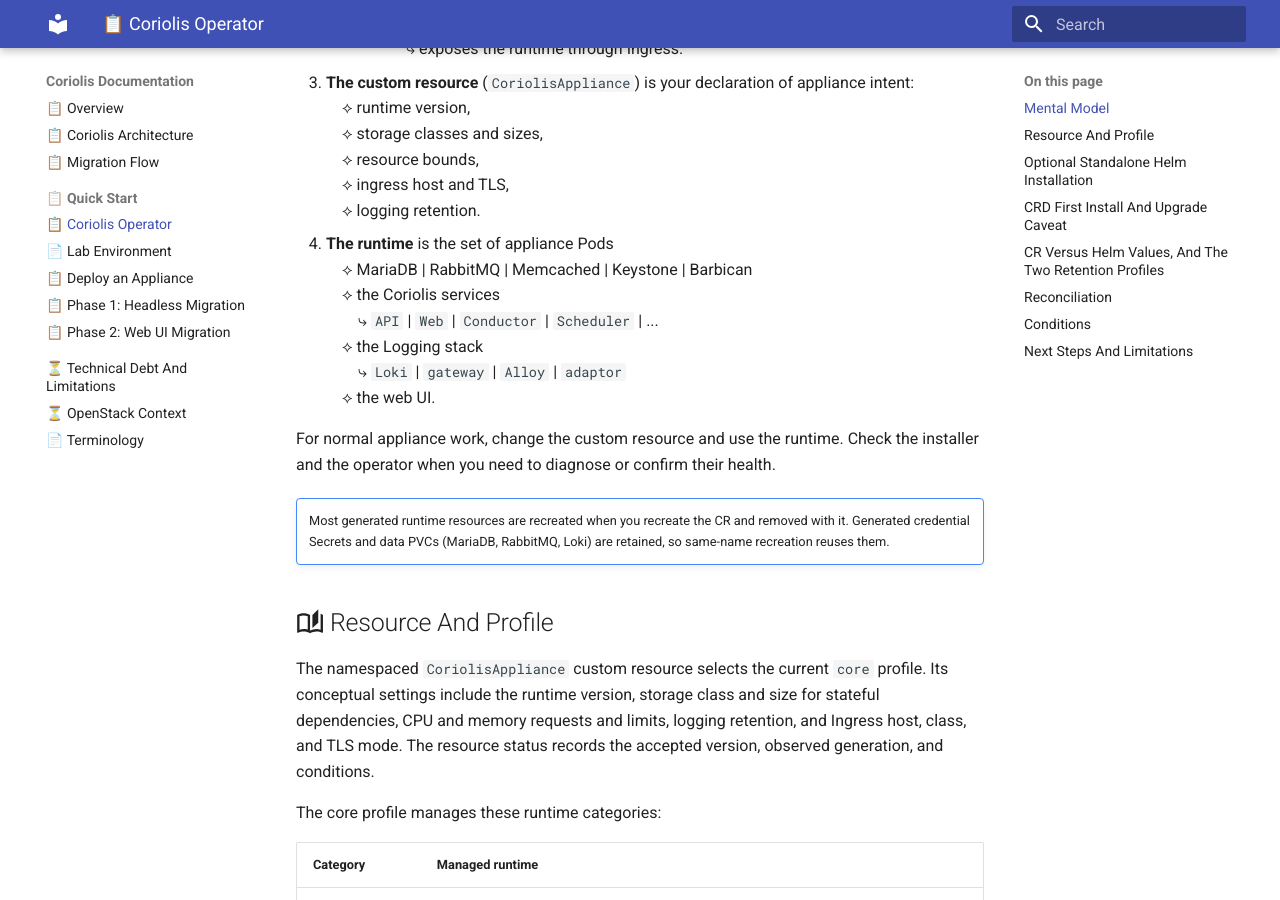
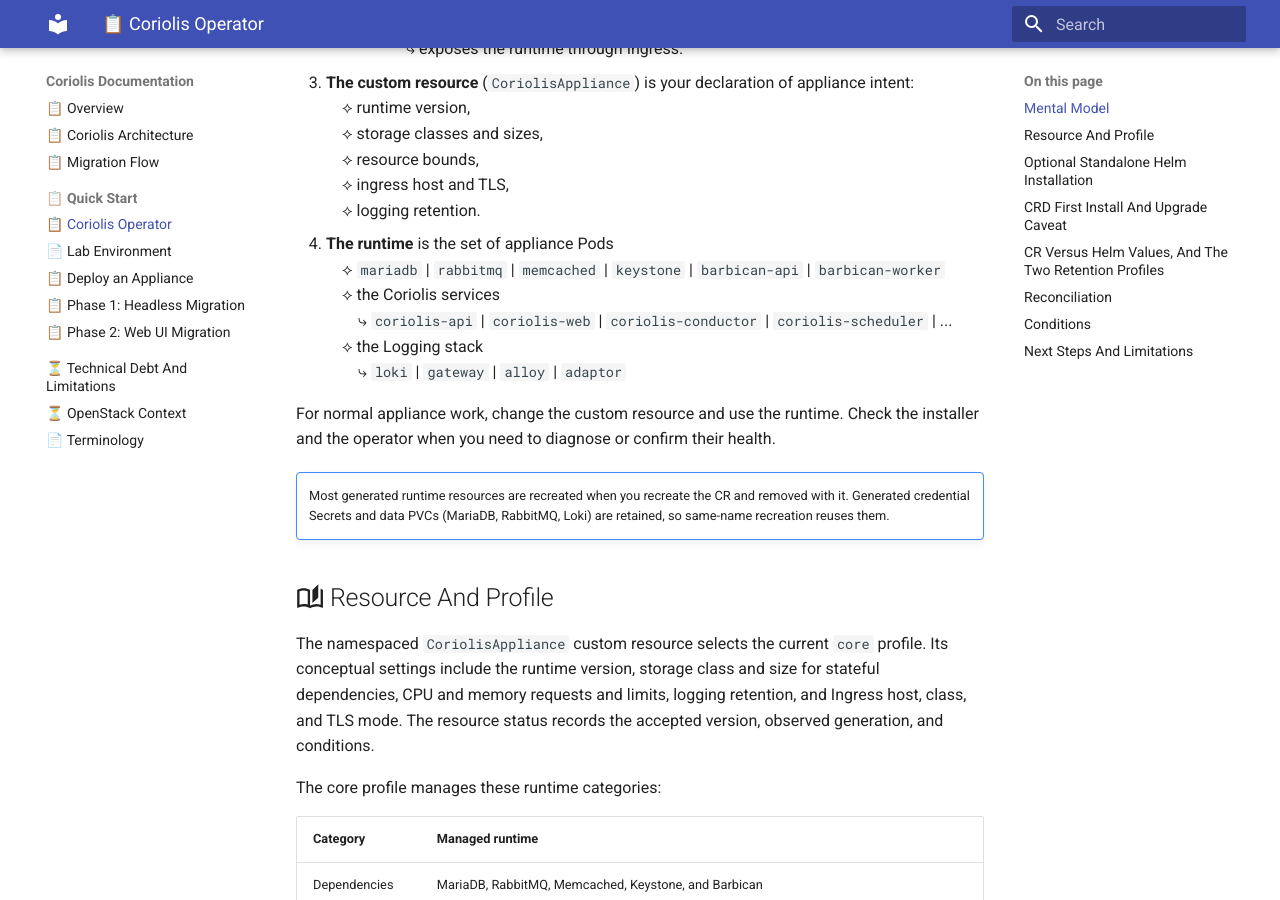
Before and after one commit to radumoisan/coriolis, an MkDocs documentation site: the page built from docs/operator.md, in a window 1280 px wide and 900 px high, scrolled down 593 px. Built offline with MkDocs 1.6.1 and Material for MkDocs 9.7.7, drawn with Linux system fonts in a browser that asks for light colours.

Commit message:
Use canonical runtime component names

```diff
--- a/docs/operator.md
+++ b/docs/operator.md
@@ -21,12 +21,11 @@
    &emsp;⟡ ingress host and TLS,<br>
    &emsp;⟡ logging retention.<br>
 4. **The runtime** is the set of appliance Pods<br>
-   &emsp;⟡ MariaDB | RabbitMQ | Memcached | Keystone | Barbican<br>
+   &emsp;⟡ `mariadb` | `rabbitmq` | `memcached` | `keystone` | `barbican-api` | `barbican-worker`<br>
    &emsp;⟡ the Coriolis services<br>
-   &emsp;&emsp;⤷ `API` | `Web` | `Conductor` | `Scheduler` | ...<br>
+   &emsp;&emsp;⤷ `coriolis-api` | `coriolis-web` | `coriolis-conductor` | `coriolis-scheduler` | ...<br>
    &emsp;⟡ the Logging stack<br>
-   &emsp;&emsp;⤷ `Loki` | `gateway` | `Alloy` | `adaptor`<br>
-   &emsp;⟡ the web UI.
+   &emsp;&emsp;⤷ `loki` | `gateway` | `alloy` | `adaptor`
 
 For normal appliance work, change the custom resource and use the runtime. Check the installer and the operator when you need to diagnose or confirm their health.
 
```
